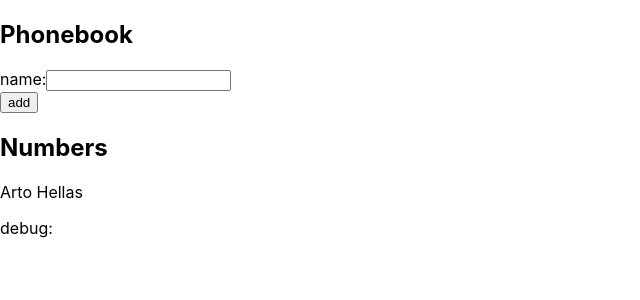
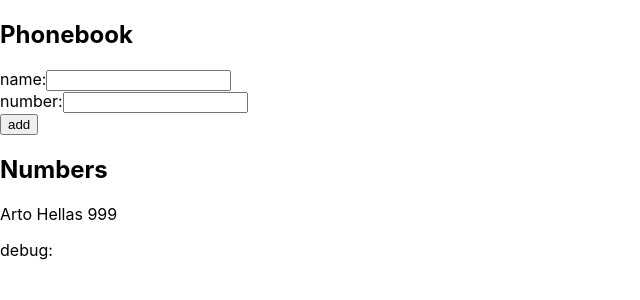
Before and after one commit to ivangnah/fullstackopen, a React (Create React App) app in the folder submissions/phonebook/: page / in a window 1280 px wide. Shown: the top 300 px of the page, without its empty margins (0-640 px from the left). Built offline with nearby package versions, Linux system fonts and the light colour scheme; the HTML template or start-up script is replaced by a standard one.

Commit message:
Added number function

```diff
--- a/submissions/phonebook/src/App.js
+++ b/submissions/phonebook/src/App.js
@@ -4,7 +4,7 @@ const Person  = (props) => {
   console.log("person  props", props)
   return(
     <div>
-      <p>{props.person.name}</p>
+      <p>{props.person.name} {props.person.number}</p>
     </div>
 
     )
@@ -13,9 +13,10 @@ const Person  = (props) => {
 
 const App = () => {
   const [persons, setPersons] = useState([
-    { name: 'Arto Hellas' }
+    { name: 'Arto Hellas', number:'999' }
   ])
   const [newName, setNewName] = useState('')
+  const [newNumber, setNewNumber] = useState('')
 
   const addName = (event) => {
     event.preventDefault()
@@ -35,7 +36,8 @@ const App = () => {
     }
 
     const nameObject = {
-      name: newName
+      name: newName ,
+      number: newNumber
     }
 
     //adding new person to the list
@@ -49,6 +51,11 @@ const App = () => {
     setNewName(event.target.value)
   }
 
+  const handleNumberChange = (event) => {
+    console.log(event.target.value)
+    setNewNumber(event.target.value)
+  }
+
   return (
     <div>
       <h2>Phonebook</h2>
@@ -58,6 +65,13 @@ const App = () => {
             <input
               value={newName}
               onChange={handleNameChange}
+              />
+       </div>
+       <div>
+        number:
+            <input
+              value={newNumber}
+              onChange={handleNumberChange}
               />
         </div>
         <div>
```
